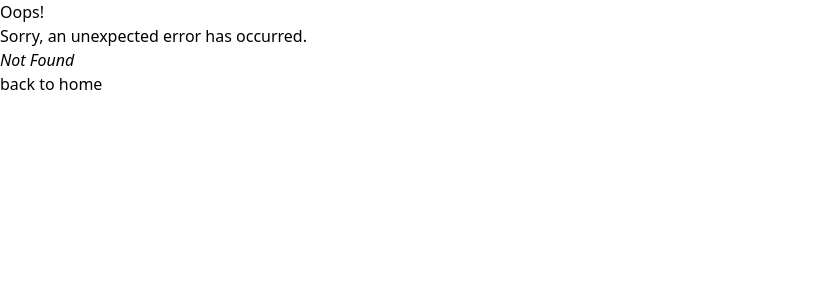
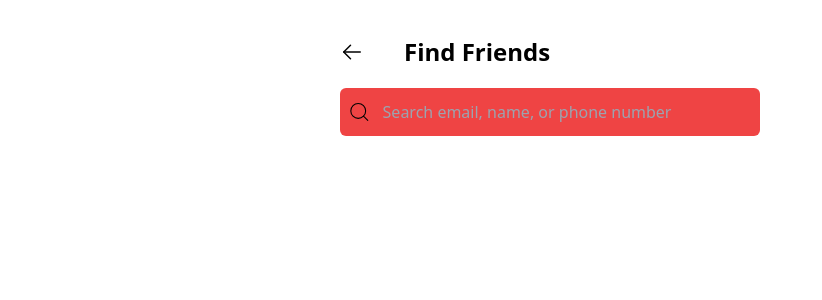
Before and after one commit to smartcollins/quizzico, a React (Create React App) app: page /find-friends in a window 1280 px wide. Before the commit this address had no page. Shown: the top 300 px of the page, without its empty margins (0-822 px from the left). Built offline with nearby package versions, Linux system fonts and the light colour scheme.

Commit message:
feat: Add frind freinds page

```diff
--- a/src/App.js
+++ b/src/App.js
@@ -9,6 +9,7 @@ import ErrorPage from "./pages/ErrorPage";
 import ProgressBar from "./components/ProgressBar";
 import Account from "./pages/Account";
 import HomeScreen from "./pages/HomeScreen";
+import FindFriends from "./pages/FindFriends";
 
 function App() {
   const [spinner, setSpinner] = useState(true);
@@ -43,6 +44,10 @@ function App() {
       path: "home-screen",
       element: <HomeScreen/>,
     },
+    {
+      path: "find-friends",
+      element: <FindFriends/>,
+    },
   ]);
 
   return spinner ? (
--- /dev/null
+++ b/src/pages/FindFriends.jsx
@@ -0,0 +1,24 @@
+import React from 'react';
+import {ArrowLeft, MagnifyingGlass  } from "phosphor-react";
+
+const FindFriends = () => {
+  return (
+    <section  className="flex w-full justify-center h-screen pt-5">
+    <div className="w-1/2  h-full max-md:w-full px-5 py-4 space-y-5">
+    <div className="flex gap-10 items-center">
+      <div>
+        <ArrowLeft size={24} />
+      </div>
+      <div className='text-2xl capitalize font-[600]'>find friends</div>
+    </div>
+    <form className='flex items-center bg-red-500 w-[70%] max-md:w-full  bg-[#f5f5f5] px-2 rounded-md overflow-hidden'>
+    <MagnifyingGlass size={24} weight="light" />
+        <input type="text" placeholder='Search email, name, or phone number' className='w-full bg-inherit p-3 outline-none'/>
+    </form>
+
+  </div>
+  </section>
+  )
+}
+
+export default FindFriends;
```
